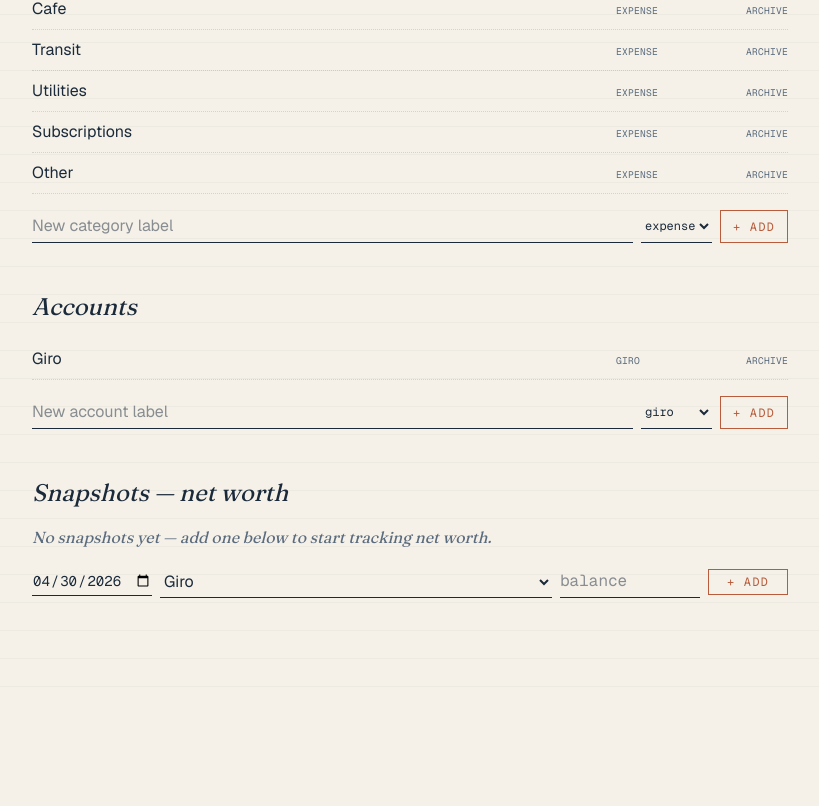
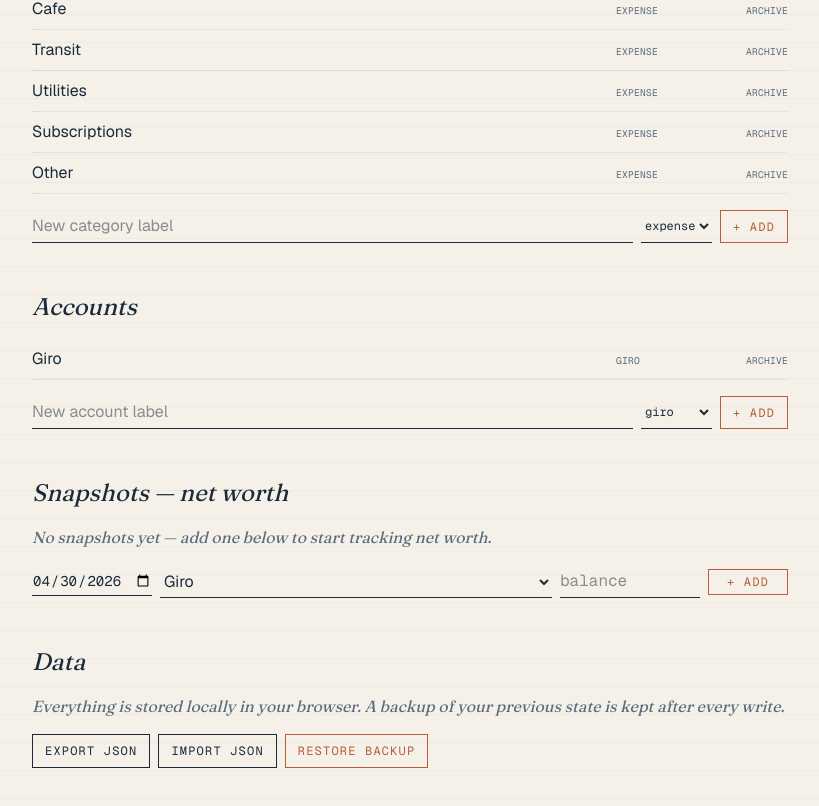
Before and after one commit to yashsuhagiya/hausbuch, a Next.js app: page /settings in a window 1280 px wide. Shown: the part 489-1295 px from the top of the page, without its empty margins (230-1049 px from the left). Before the commit the page ends 1183 px from the top, so only its background shows below. Built offline with nearby package versions, Linux system fonts and the light colour scheme.

Commit message:
feat: settings — data export, import, and backup restore

```diff
--- a/src/components/settings/data-section.tsx
+++ b/src/components/settings/data-section.tsx
@@ -1,3 +1,97 @@
+"use client";
+import { useRef, useState } from "react";
+import * as storage from "@/lib/storage";
+import { useStore } from "@/lib/store";
+
 export function DataSection() {
-  return null;
+  const [msg, setMsg] = useState<string | null>(null);
+  const fileRef = useRef<HTMLInputElement>(null);
+  const hydrate = useStore((s) => s.hydrate);
+
+  function exportNow() {
+    const json = storage.exportAll();
+    const blob = new Blob([json], { type: "application/json" });
+    const url = URL.createObjectURL(blob);
+    const a = document.createElement("a");
+    a.href = url;
+    a.download = `hausbuch-${new Date().toISOString().slice(0, 10)}.json`;
+    document.body.appendChild(a);
+    a.click();
+    document.body.removeChild(a);
+    URL.revokeObjectURL(url);
+    setMsg("Exported.");
+  }
+
+  function importPicked(file: File) {
+    const reader = new FileReader();
+    reader.onload = () => {
+      try {
+        storage.importAll(String(reader.result));
+        hydrate();
+        setMsg("Imported.");
+      } catch (err) {
+        setMsg(`Import failed: ${(err as Error).message}`);
+      }
+    };
+    reader.readAsText(file);
+  }
+
+  function restoreBackup() {
+    const b = storage.peekBackup();
+    if (b.entries.length === 0 && b.recurring.length === 0 && b.meta.categories.length === 0) {
+      setMsg("Backup is empty.");
+      return;
+    }
+    try {
+      storage.importAll(JSON.stringify({ version: 1, ...b }));
+      hydrate();
+      setMsg("Backup restored.");
+    } catch (err) {
+      setMsg(`Restore failed: ${(err as Error).message}`);
+    }
+  }
+
+  return (
+    <section className="mb-12">
+      <h2 className="font-display text-2xl italic mb-4">Data</h2>
+      <p className="font-display italic text-sage mb-4">
+        Everything is stored locally in your browser. A backup of your previous state is kept after every write.
+      </p>
+      <div className="flex flex-wrap gap-2">
+        <button
+          type="button"
+          onClick={exportNow}
+          className="font-mono text-xs uppercase tracking-widest border border-ink px-3 py-2 hover:bg-ink hover:text-paper"
+        >
+          Export JSON
+        </button>
+        <button
+          type="button"
+          onClick={() => fileRef.current?.click()}
+          className="font-mono text-xs uppercase tracking-widest border border-ink px-3 py-2 hover:bg-ink hover:text-paper"
+        >
+          Import JSON
+        </button>
+        <button
+          type="button"
+          onClick={restoreBackup}
+          className="font-mono text-xs uppercase tracking-widest border border-rust text-rust px-3 py-2 hover:bg-rust hover:text-paper"
+        >
+          Restore backup
+        </button>
+        <input
+          ref={fileRef}
+          type="file"
+          accept="application/json"
+          hidden
+          onChange={(e) => {
+            const f = e.target.files?.[0];
+            if (f) importPicked(f);
+            e.target.value = ""; // allow re-picking same file
+          }}
+        />
+      </div>
+      {msg && <p className="font-mono text-xs text-sage mt-3">{msg}</p>}
+    </section>
+  );
 }
```
